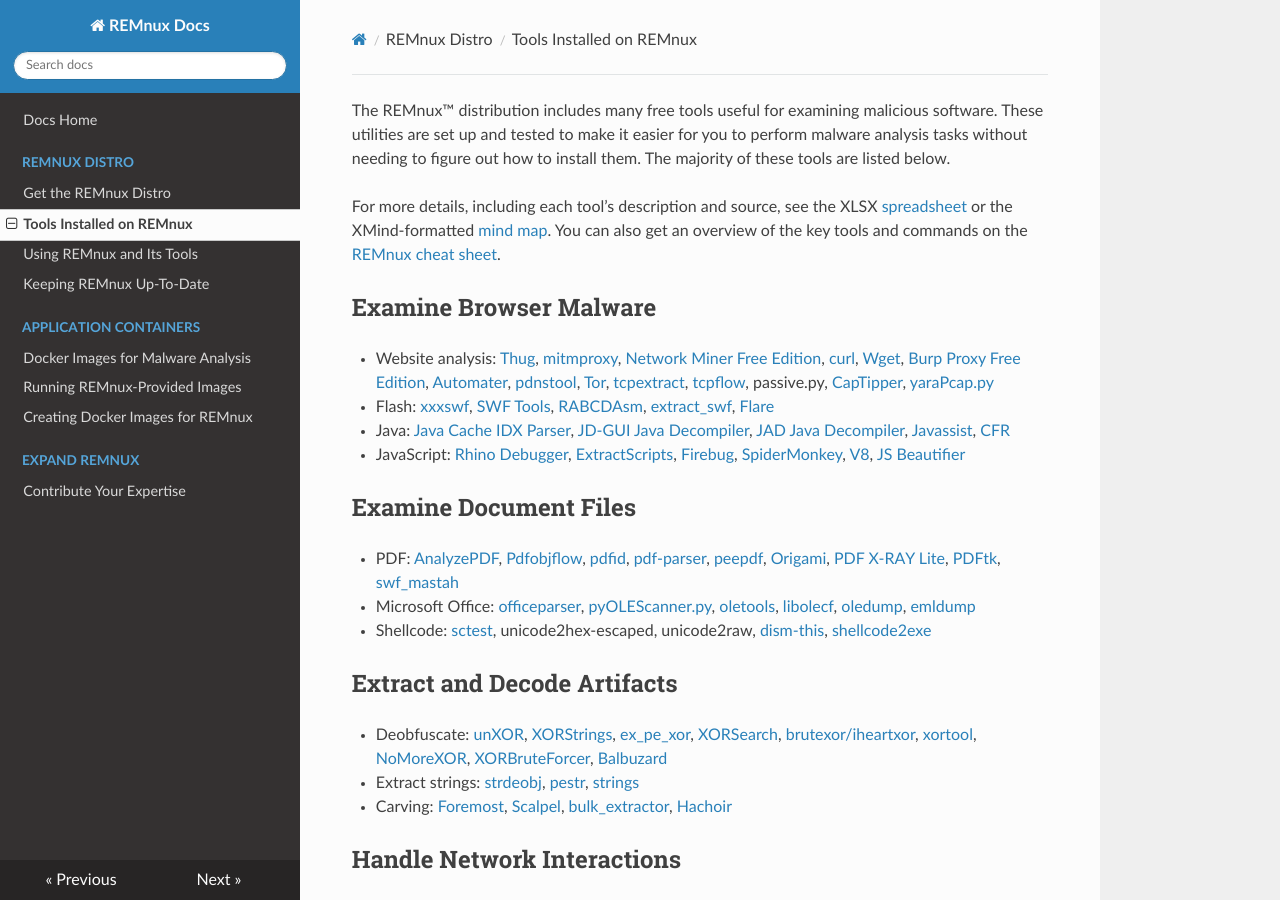
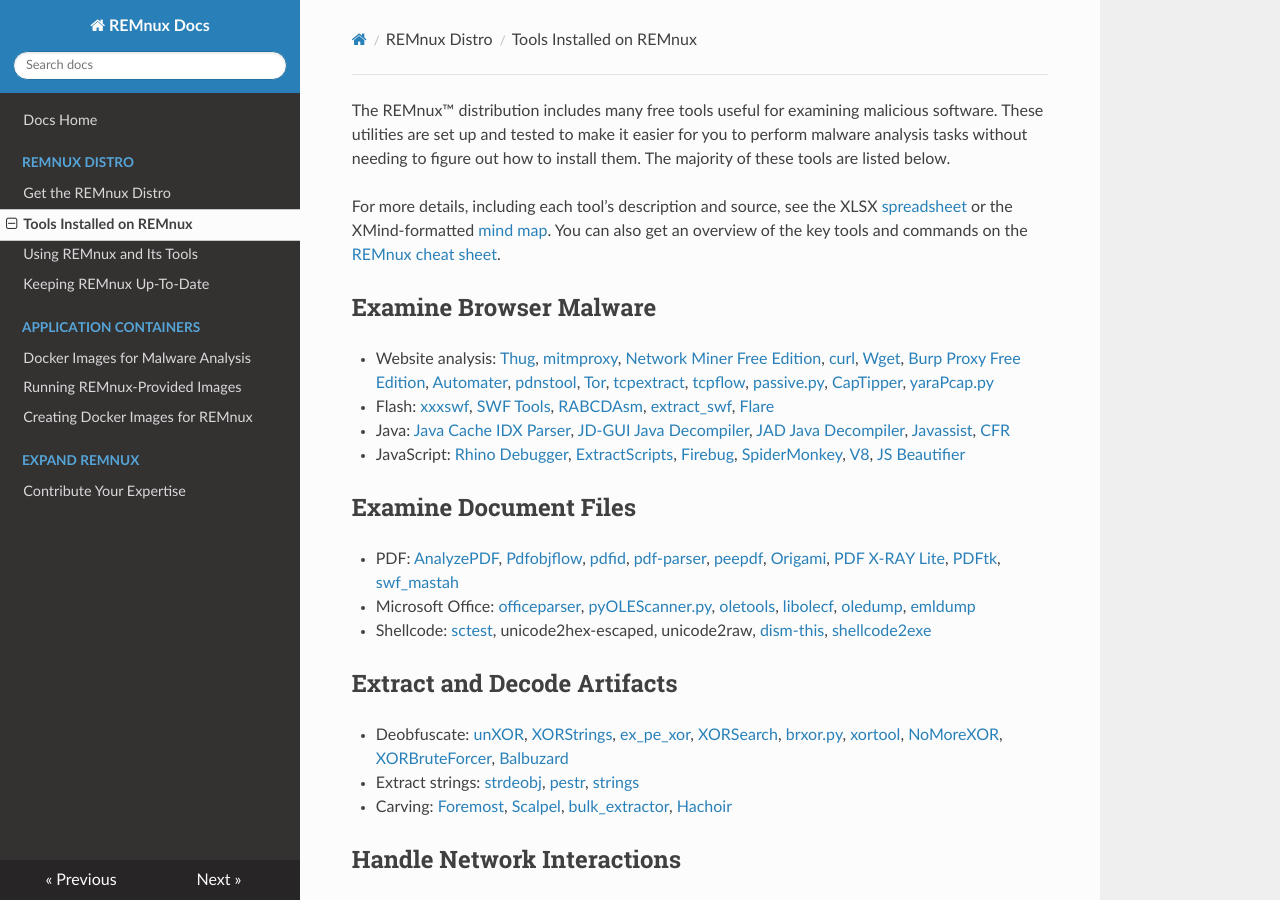
Before and after one commit to wzod/docs, an MkDocs documentation site: the page built from source/distro/tools.md, in a window 1280 px wide and 900 px high. Built offline with MkDocs 1.6.1, drawn with Linux system fonts in a browser that asks for light colours; nearby versions of some CDN libraries; old or Windows-style settings are respelled for this version of MkDocs.

Commit message:
Updated tools listing

```diff
--- a/source/distro/tools.md
+++ b/source/distro/tools.md
@@ -4,7 +4,7 @@
 
 ## Examine Browser Malware
 
-- Website analysis: [Thug](https://github.com/buffer/thug), [mitmproxy](http://mitmproxy.org/), [Network Miner Free Edition](http://www.netresec.com/?page=NetworkMiner), [curl](http://curl.haxx.se/), [Wget](https://www.gnu.org/software/wget/), [Burp Proxy Free Edition](http://portswigger.net/burp/), [Automater](http://www.tekdefense.com/automater/), [pdnstool](https://github.com/chrislee35/passivedns-client),  [Tor](https://www.torproject.org/), [tcpextract](http://tcpxtract.sourceforge.net/), [tcpflow](https://github.com/simsong/tcpflow), passive.py, [CapTipper](https://github.com/omriher/CapTipper), [yaraPcap.py](https://github.com/kevthehermit/YaraPcap)
+- Website analysis: [Thug](https://github.com/buffer/thug), [mitmproxy](http://mitmproxy.org/), [Network Miner Free Edition](http://www.netresec.com/?page=NetworkMiner), [curl](http://curl.haxx.se/), [Wget](https://www.gnu.org/software/wget/), [Burp Proxy Free Edition](http://portswigger.net/burp/), [Automater](http://www.tekdefense.com/automater/), [pdnstool](https://github.com/chrislee35/passivedns-client),  [Tor](https://www.torproject.org/), [tcpextract](http://tcpxtract.sourceforge.net/), [tcpflow](https://github.com/simsong/tcpflow), [passive.py](https://github.com/REMnux/distro/blob/v6/passive.py), [CapTipper](https://github.com/omriher/CapTipper), [yaraPcap.py](https://github.com/kevthehermit/YaraPcap)
 - Flash: [xxxswf](http://hooked-on-mnemonics.blogspot.com/2011/12/xxxswfpy.html), [SWF Tools](http://www.swftools.org/), [RABCDAsm](https://github.com/CyberShadow/RABCDAsm), [extract_swf](https://gist.github.com/noonat/821548), [Flare](http://www.nowrap.de/flare.html)
 - Java: [Java Cache IDX Parser](https://github.com/Rurik/Java_IDX_Parser/), [JD-GUI Java Decompiler](http://jd.benow.ca/), [JAD Java Decompiler](http://varaneckas.com/jad), [Javassist](http://www.javassist.org), [CFR](http://www.benf.org/other/cfr/)
 - JavaScript: [Rhino Debugger](https://developer.mozilla.org/en-US/docs/Mozilla/Projects/Rhino/Debugger), [ExtractScripts](http://blog.didierstevens.com/programs/extractscripts/), [Firebug](http://getfirebug.com/),  [SpiderMonkey](https://developer.mozilla.org/en-US/docs/Mozilla/Projects/SpiderMonkey), [V8](https://code.google.com/p/v8/), [JS Beautifier](https://github.com/einars/js-beautify)
@@ -17,7 +17,7 @@
 
 ## Extract and Decode Artifacts
 
-- Deobfuscate: [unXOR](https://github.com/tomchop/unxor/), [XORStrings](http://blog.didierstevens.com/2013/04/15/new-tool-xorstrings/), [ex_pe_xor](http://hooked-on-mnemonics.blogspot.com/2014/04/expexorpy.html), [XORSearch](http://blog.didierstevens.com/programs/xorsearch/), [brutexor/iheartxor](http://hooked-on-mnemonics.blogspot.com/p/iheartxor.html), [xortool](https://github.com/hellman/xortool), [NoMoreXOR](https://github.com/hiddenillusion/NoMoreXOR), [XORBruteForcer](http://eternal-todo.com/category/bruteforce), [Balbuzard](https://bitbucket.org/decalage/balbuzard/wiki/Home)
+- Deobfuscate: [unXOR](https://github.com/tomchop/unxor/), [XORStrings](http://blog.didierstevens.com/2013/04/15/new-tool-xorstrings/), [ex_pe_xor](http://hooked-on-mnemonics.blogspot.com/2014/04/expexorpy.html), [XORSearch](http://blog.didierstevens.com/programs/xorsearch/), [brxor.py](https://github.com/REMnux/distro/blob/v6/brxor.py), [xortool](https://github.com/hellman/xortool), [NoMoreXOR](https://github.com/hiddenillusion/NoMoreXOR), [XORBruteForcer](http://eternal-todo.com/category/bruteforce), [Balbuzard](https://bitbucket.org/decalage/balbuzard/wiki/Home)
 - Extract strings: [strdeobj](http://totalhash.com/download/strdeob.pl.txt), [pestr](http://pev.sourceforge.net/), [strings](http://en.wikipedia.org/wiki/Strings_(Unix))
 - Carving: [Foremost](http://foremost.sourceforge.net/), [Scalpel](http://www.forensicswiki.org/wiki/Scalpel), [bulk_extractor](http://www.forensicswiki.org/wiki/Bulk_extractor), [Hachoir](https://bitbucket.org/haypo/hachoir)
 
```
